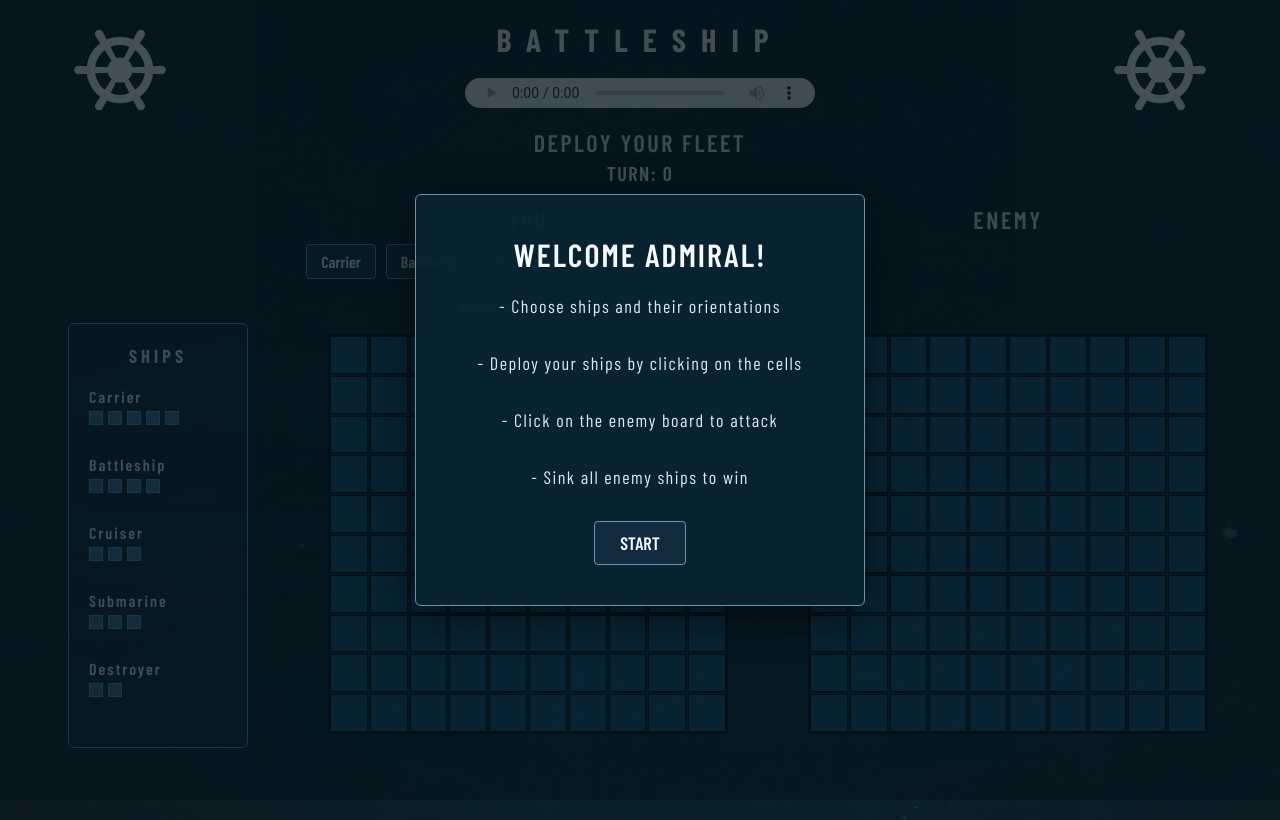
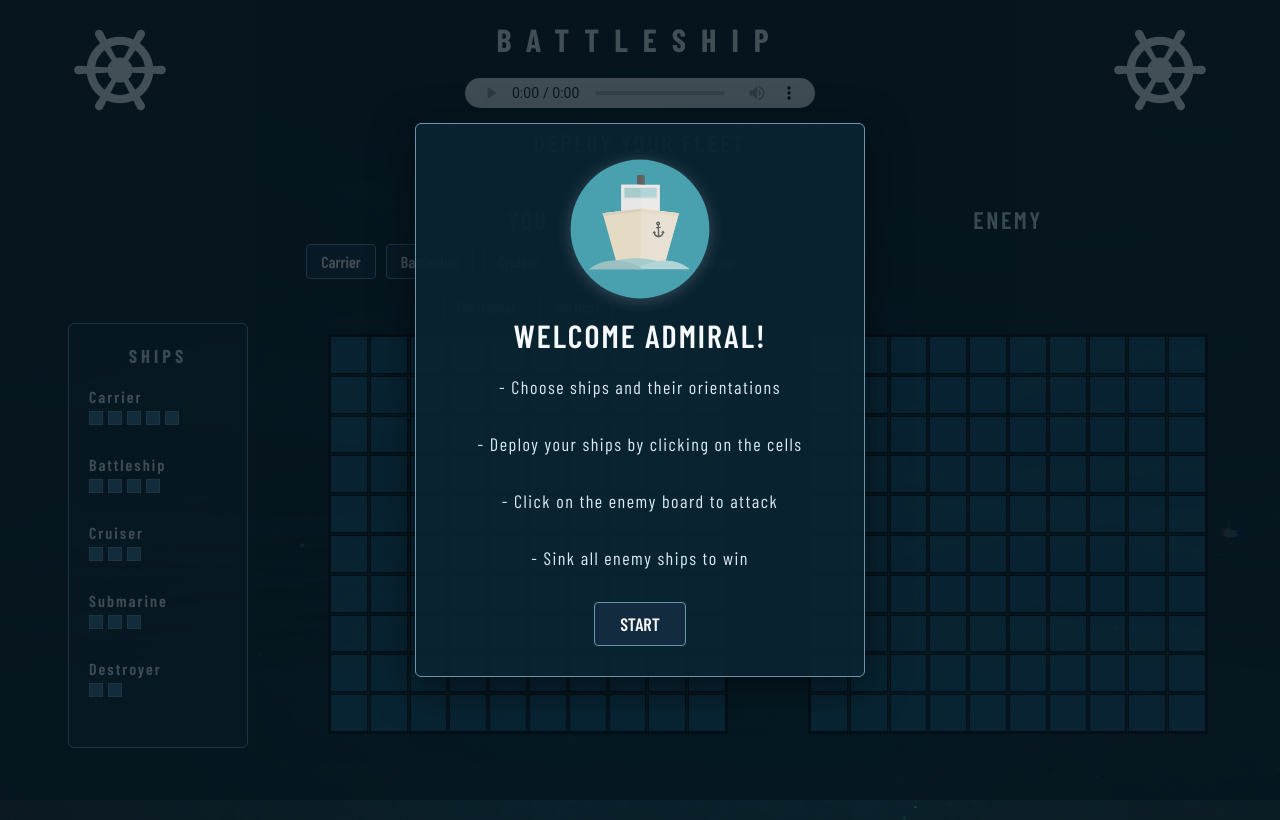
Before and after one commit to canberkg67/battleship, a website with bundled scripts: page index.html in a window 1280 px wide. Built offline with nearby package versions, Linux system fonts and the light colour scheme.

Commit message:
feat: add image to intro modal

```diff
--- a/src/modalView.js
+++ b/src/modalView.js
@@ -7,6 +7,11 @@ export function createIntroModal() {
 
     const modal = document.createElement('div');
     modal.classList.add('intro-modal');
+
+    const introImage = document.createElement('img');
+    introImage.classList.add('intro-image');
+    introImage.src = './images/intro-image.svg';
+    introImage.alt = 'Admiral intro image';
 
     const title = document.createElement('h2');
     title.textContent = 'WELCOME ADMIRAL!';
@@ -33,6 +38,7 @@ export function createIntroModal() {
         overlay.remove();
     });
 
+    modal.appendChild(introImage);
     modal.appendChild(title);
     modal.appendChild(description);
     modal.appendChild(startButton);
--- a/style.css
+++ b/style.css
@@ -272,7 +272,7 @@ button:active {
 
 .intro-modal {
     width: min(450px, calc(100% - 32px));
-    padding: 40px;
+    padding: 30px 40px;
 
     text-align: center;
 
@@ -284,6 +284,16 @@ button:active {
     color: #f5f9fc;
 
     box-shadow: 0 10px 40px rgba(0, 0, 0, 0.5);
+}
+
+.intro-image {
+    display: block;
+    width: 150px;
+    max-width: 100%;
+    height: auto;
+    margin: 0 auto 12px;
+    object-fit: contain;
+    filter: drop-shadow(0 2px 8px rgba(245, 249, 252, 0.2));
 }
 
 .intro-modal h2 {
```
Also changed, not shown: images/intro-image.svg (added).
